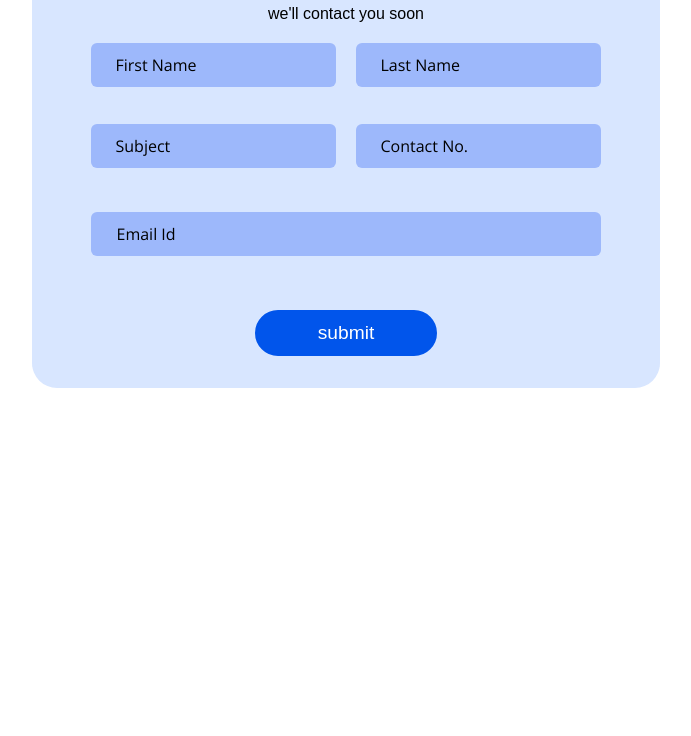
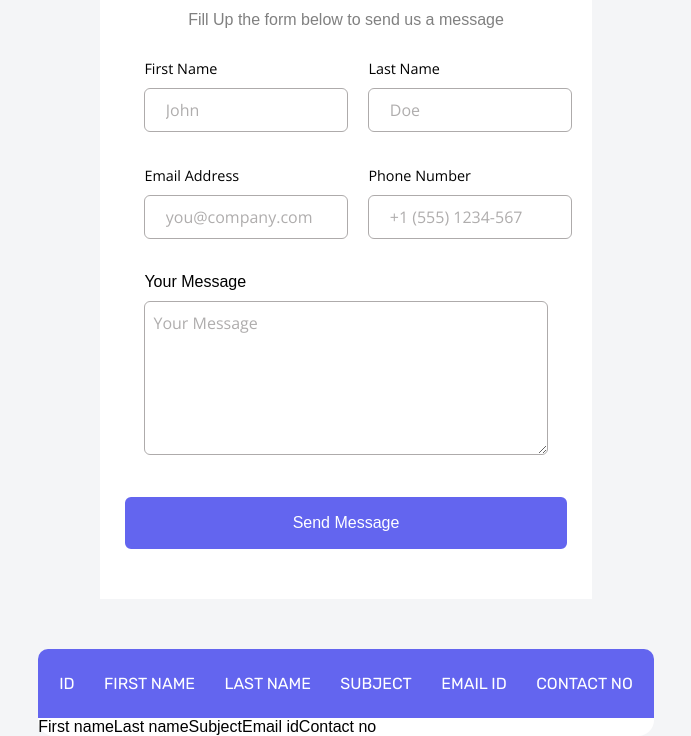
Before and after one commit to ShubhamARDENT/contact-form, a plain HTML site: page index.html in a window 1280 px wide. Shown: the part 142-878 px from the top of the page, without its empty margins (294-985 px from the left). Before the commit the page ends 800 px from the top, so only its background shows below. Drawn offline with nearby package versions, Linux system fonts and the light colour scheme.

Commit message:
last js commit

```diff
--- a/assets/css/styles.css
+++ b/assets/css/styles.css
@@ -336,6 +336,7 @@ body {
   -webkit-box-sizing: border-box;
   box-sizing: border-box;
   font-family: sans-serif;
+  background-color: #f4f5f7;
 }
 
 a {
@@ -369,19 +370,18 @@ input::-webkit-inner-spin-button {
 }
 
 .contact-form .wrapper {
+  width: 70%;
   display: flex;
   justify-content: center;
-  width: 70%;
 }
 
 .form-container {
-  background-color: #d8e6ff;
+  width: 55%;
+  padding: 50px 5%;
+  background-color: white;
   margin-top: 50px;
-  min-height: 60vh;
-  width: 70%;
   display: flex;
-  justify-content: center;
-  border-radius: 25px;
+  flex-direction: column;
 }
 
 .form-container > form {
@@ -390,19 +390,8 @@ input::-webkit-inner-spin-button {
   align-items: center;
 }
 
-form h1 {
-  font-size: 2rem;
-  margin-top: 40px;
-  font-weight: 600;
-}
-
 form > span {
   margin: 20px 0%;
-}
-
-/* labels hidden */
-.input-wrapper label {
-  display: none;
 }
 
 .name-wrapper .input-wrapper {
@@ -411,46 +400,38 @@ form > span {
 }
 
 .name-wrapper {
+  width: 100%;
   display: grid;
   grid-template-columns: auto auto;
   column-gap: 20px;
-  row-gap: 3px;
 }
 
 .input-box3 {
-  width: 510px;
-  height: 44px;
-  padding: 0px 5%;
+  padding: 10px 2%;
   font-size: 1rem;
-  background-color: #9db8fb;
-  border: none;
+  margin-bottom: 10px;
+  margin-top: 10px;
+  background-color: white;
+  border: 1px solid rgb(174, 171, 171);
   color: black;
   border-radius: 6px;
+
+  font-family: "Open Sans", sans-serif;
+  width: 100%;
+}
+
+.fname {
+  margin-bottom: 10px;
+  font-size: 0.9rem;
   font-family: "Open Sans", sans-serif;
 }
 
-#cname::placeholder {
-  color: black;
-  font-family: "Open Sans", sans-serif;
-}
-
-#ename::placeholder {
-  color: black;
-  font-family: "Open Sans", sans-serif;
-}
-
-#lname::placeholder {
-  color: black;
-  font-family: "Open Sans", sans-serif;
-}
-
-#fname::placeholder {
-  color: black;
-  font-family: "Open Sans", sans-serif;
-}
-
+#cname::placeholder,
+#ename::placeholder,
+#lname::placeholder,
+#fname::placeholder,
 #subject::placeholder {
-  color: black;
+  color: rgb(175, 173, 173);
   font-family: "Open Sans", sans-serif;
 }
 
@@ -460,13 +441,12 @@ form > span {
 }
 
 .input-box {
-  width: 245px;
   height: 44px;
   padding: 0px 10%;
   font-size: 1rem;
-  background-color: #9db8fb;
+  background-color: white;
+  border: 1px solid rgb(174, 171, 171);
   border-radius: 6px;
-  border: none;
   font-family: "Open Sans", sans-serif;
 }
 
@@ -475,41 +455,36 @@ input.error {
 }
 
 .headings {
-  padding: 40px 5%;
   text-align: center;
+  padding: 5px 0 30px 0;
+}
+
+.headings > h1 {
+  font-weight: 500;
+  font-size: 1.8rem;
+  margin-bottom: 15px;
 }
 
 .headings > span {
-  display: block;
+  color: gray;
 }
 
 #submit-btn {
-  padding: 10px 12%;
-  background-color: #0155eb;
+  padding: 15px 41%;
+  background-color: #6365ef;
   border: none;
   color: white;
-  font-size: 1.2rem;
-  border-radius: 26px;
-  margin: 20px 0%;
-  border: 2px solid #0155eb;
+  font-size: 1rem;
+  border-radius: 6px;
+  border: 2px solid #6365ef;
+  margin-top: 10px;
 }
 
 #submit-btn:hover {
-  padding: 10px 12%;
+  padding: 15px 41%;
   background-color: white;
-  border: 2px solid #0155eb;
+  border: 2px solid#6365ef;
   color: black;
-}
-
-.name-wrapper2 {
-  display: flex;
-  flex-direction: column;
-  margin-top: 10px;
-}
-
-.name-wrapper2 .input-wrapper {
-  display: flex;
-  flex-direction: column;
 }
 
 /* errors */
@@ -536,32 +511,36 @@ input.error {
 
 /* output */
 
-.contact-list .wrapper {
+.contacts .wrapper {
   display: flex;
   justify-content: center;
 }
 
-.form-container2 {
-  background-color: #d8e6ff;
+.output-display {
+  width: 80%;
+  border-radius: 16px;
+  background-color: white;
+  /* display: none; */
+  flex-direction: column;
   margin-top: 50px;
-  min-height: 60vh;
-  width: 82%;
-  display: none;
-  border-radius: 25px;
-  flex-direction: column;
 }
 
 /* above should be seen only when values are added */
 
-.tables2 span {
+.output-heading {
+  padding: 25px 1%;
+  display: flex;
+  font-size: 1rem;
+  font-weight: 400;
+  justify-content: space-around;
+  font-family: "Rubik", sans-serif;
+  background-color: #6365ef;
+  border-top-right-radius: 10px;
+  border-top-left-radius: 10px;
+  color: white;
+}
+
+/* list rendering ul */
+.contact-list {
   display: flex;
 }
-
-.tables2,
-.tables3 {
-  display: flex;
-  justify-content: space-between;
-  padding: 30px 5%;
-  font-size: 1.4rem;
-  width: 100%;
-}
--- a/assets/js/index.js
+++ b/assets/js/index.js
@@ -99,21 +99,16 @@ form.addEventListener("click", (event) => {
 function dataRender() {
   contacts.innerHTML = "";
   data.map((item, index) => {
-    console.log(data, "renderer");
+    outputContainer.style.display = "flex";
 
-    outputContainer.style.display = "flex";
-    const list = document.createElement("li");
 
-    list.textContent = `#${index + 1}
-                ${item.firstName}
-                ${item.lastName}
-                ${item.subjectData}
-                ${item.email}
-                ${item.contactNumber}`;
 
-    contacts.appendChild(list);
+    contacts.appendChild(`<li class="heading">
+                    <span>${item.firstName}</span>
+                    <span>${item.lastName}</span>
+                    <span>${item.subjectData}</span>
+                    <span>${item.email}</span>
+                    <span>${item.contactNumber}</span>
+                </li>`);
   });
 }
-
-// add red border on  input box
-// use ul li on list render
--- a/index.html
+++ b/index.html
@@ -35,6 +35,12 @@
       crossorigin="anonymous"
       referrerpolicy="no-referrer"
     />
+    <link rel="preconnect" href="https://fonts.googleapis.com" />
+    <link rel="preconnect" href="https://fonts.gstatic.com" crossorigin />
+    <link
+      href="https://fonts.googleapis.com/css2?family=Open+Sans:ital,wght@0,300..800;1,300..800&family=Poppins:ital,wght@0,100;0,200;0,300;0,400;0,500;0,600;0,700;0,800;0,900;1,100;1,200;1,300;1,400;1,500;1,600;1,700;1,800;1,900&family=Rubik:ital,wght@0,300..900;1,300..900&display=swap"
+      rel="stylesheet"
+    />
     <!-- Default style-sheet is for 'media' type screen (color computer display).  -->
     <link rel="stylesheet" media="screen" href="assets/css/styles.css" />
   </head>
@@ -47,85 +53,98 @@
         <section class="contact-form">
           <div class="wrapper">
             <div class="form-container">
-              <form target="_self" class="contactform">
-                <h1>Contact form</h1>
-                <span>we'll contact you soon</span>
+              <div class="headings">
+                <h1>Contact Us</h1>
+                <span>Fill Up the form below to send us a message</span>
+              </div>
+              <form class="contactform">
                 <div class="name-wrapper">
                   <div class="input-wrapper">
-                    <label for="fname">First Name:</label>
+                    <label class="fname"> First Name</label>
                     <input
                       type="text"
                       class="input-box"
                       id="fname"
-                      placeholder="First Name"
+                      placeholder="John"
                       minlength="3"
                     />
                     <span class="error-fname"
-                      >please enter valid first name</span
+                      >Please enter valid first name</span
                     >
                   </div>
                   <div class="input-wrapper">
-                    <label for="lname">Last Name:</label>
+                    <label class="fname">Last Name</label>
                     <input
                       type="text"
                       class="input-box"
                       id="lname"
-                      placeholder="Last Name"
+                      placeholder="Doe"
                       minlength="3"
                     />
                     <span class="error-lname"
-                      >please enter valid last name</span
+                      >Please enter valid last name</span
                     >
                   </div>
                   <div class="input-wrapper">
+                    <span class="fname">Email Address</span>
                     <input
                       type="text"
-                      id="subject"
-                      placeholder="Subject"
+                      id="ename"
+                      placeholder="you@company.com"
                       class="input-box"
                     />
-                    <span class="error-subject">subject cannot be empty</span>
+                    <span class="error-ename">Please enter a valid email</span>
                   </div>
                   <div class="input-wrapper">
+                    <span class="fname">Phone Number</span>
                     <input
                       type="text"
                       class="input-box"
                       id="cname"
-                      placeholder="Contact No."
+                      placeholder="+1 (555) 1234-567"
                     />
+
                     <span class="error-cname"
-                      >please enter a valid contact No</span
+                      >Please enter a valid contact No</span
                     >
                   </div>
                 </div>
-                <!-- email section -->
-                <div class="name-wrapper2">
-                  <div class="input-wrapper">
-                    <input
-                      type="email"
-                      class="input-box3"
-                      id="ename"
-                      placeholder="Email Id"
-                    />
-                    <span class="error-ename">please enter a valid email</span>
-                  </div>
+                <div class="input-wrapper">
+                  <label class="mname">Your Message</label>
+                  <textarea
+                    placeholder="Your Message"
+                    class="input-box3"
+                    id="subject"
+                    rows="6"
+                    cols="45"
+                  ></textarea>
+                  <span class="error-subject">subject cannot be empty</span>
                 </div>
-                <input type="submit" id="submit-btn" value="submit" />
+
+                <input type="submit" id="submit-btn" value="Send Message" />
               </form>
             </div>
           </div>
         </section>
         <!-- output -->
-        <section class="contact-list">
+        <section class="contacts">
           <div class="wrapper">
-            <div class="form-container2">
-              <div class="tables2">
-                <span>First name</span>
-                <span>Last name</span>
-                <span>Subject</span>
-                <span>Email id</span>
-                <span>Contact No</span>
-              </div>
+            <div class="output-display">
+              <ul class="output-heading">
+                <li>ID</li>
+                <li>FIRST NAME</li>
+                <li>LAST NAME</li>
+                <li>SUBJECT</li>
+                <li>EMAIL ID</li>
+                <li>CONTACT NO</li>
+              </ul>
+              <ul class="contact-list">
+                <li>First name</li>
+                <li>Last name</li>
+                <li>Subject</li>
+                <li>Email id</li>
+                <li>Contact no</li>
+              </ul>
             </div>
           </div>
         </section>
```
